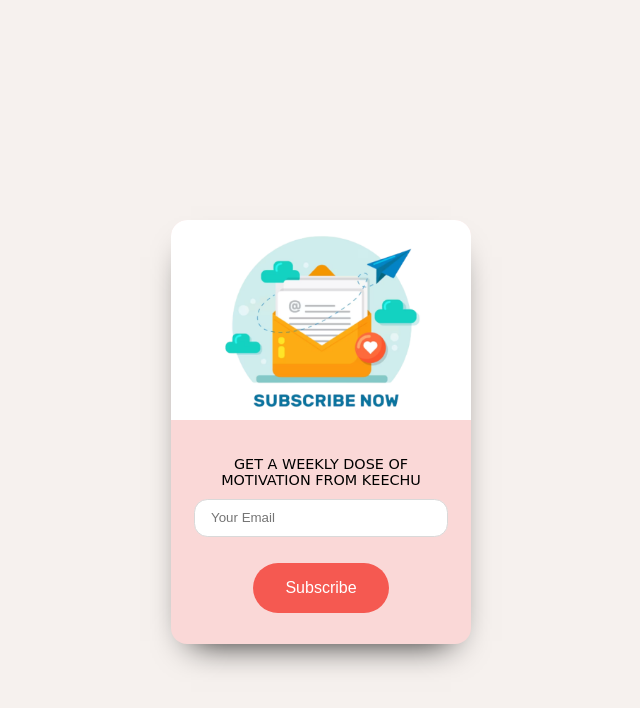
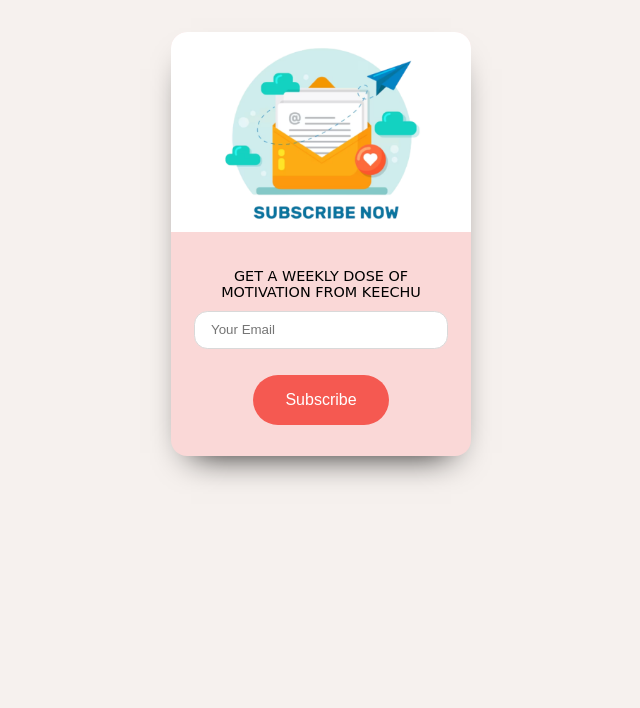
Before and after one commit to anshika9946/KEECHU, a React (Vite) app in the folder Client/: page /newsletter in a window 1280 px wide. Shown: the top 708 px of the page, without its empty margins (319-959 px from the left). Built offline with nearby package versions, Linux system fonts and the light colour scheme.

Commit message:
css structure upddate

```diff
--- a/Client/src/pages/ComposeNewsletter.jsx
+++ b/Client/src/pages/ComposeNewsletter.jsx
@@ -1,6 +1,6 @@
 import { useState } from 'react';
 import axios from 'axios';
-import './ComposeNewsletter.css'; // Import your CSS file
+import './css/ComposeNewsletter.css'; // Import your CSS file
 
 function ComposeNewsletter() {
   const [subject, setSubject] = useState('');
--- a/Client/src/pages/Newsletter.jsx
+++ b/Client/src/pages/Newsletter.jsx
@@ -1,4 +1,4 @@
-import './Newsletter.css'; // Import your CSS file
+import './css/Newsletter.css'; // Import your CSS file
 import { useState } from 'react';
 import axios from 'axios';
 import Img from '/src/assets/Img.png';
--- a/Client/src/pages/SubscriberList.jsx
+++ b/Client/src/pages/SubscriberList.jsx
@@ -1,6 +1,6 @@
 import { useState, useEffect } from 'react';
 import axios from 'axios';
-import './SubscriberList.css';
+import './css/SubscriberList.css';
 
 
 function SubscriberList() {
--- a/Client/src/pages/Unsubscribe.jsx
+++ b/Client/src/pages/Unsubscribe.jsx
@@ -1,6 +1,6 @@
 import { useState } from 'react';
 import axios from 'axios';
-import './Unsubscribe.css';
+import './css/Unsubscribe.css';
 
 function Unsubscribe() {
   const [email, setEmail] = useState('');
--- a/Client/src/pages/Newsletter.css
+++ b/Client/src/pages/css/Newsletter.css
@@ -5,7 +5,7 @@ body {
 }
 
 .wrapper {
-  min-height: 100vh;
+  min-height: 50vh;
   color: #000;
   font-family: 'comic sans ms', sans-serif;
   font-size: 1rem;
```
Also changed, not shown: Client/src/pages/css/ComposeNewsletter.css (renamed from Client/src/pages/ComposeNewsletter.css), Client/src/pages/css/SubscriberList.css (renamed from Client/src/pages/SubscriberList.css), Client/src/pages/css/Unsubscribe.css (renamed from Client/src/pages/Unsubscribe.css).
